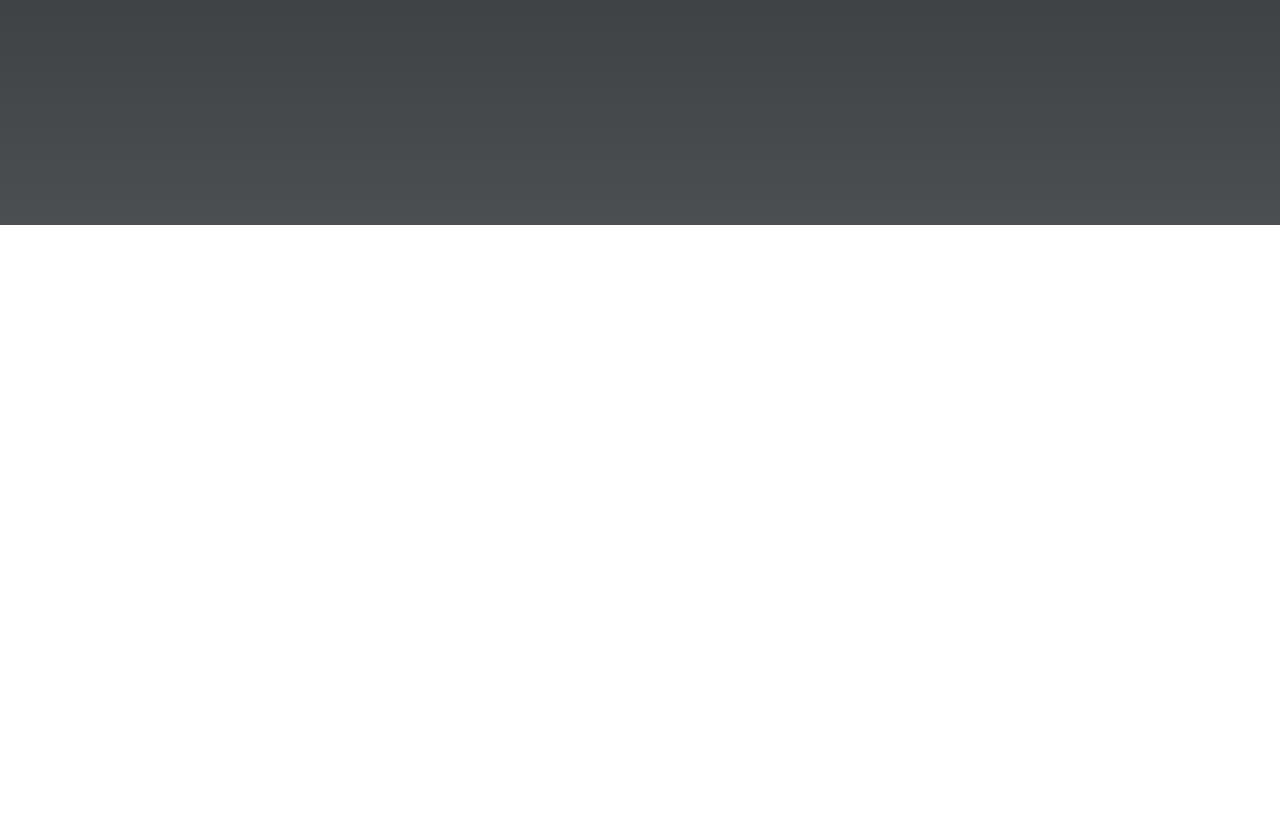
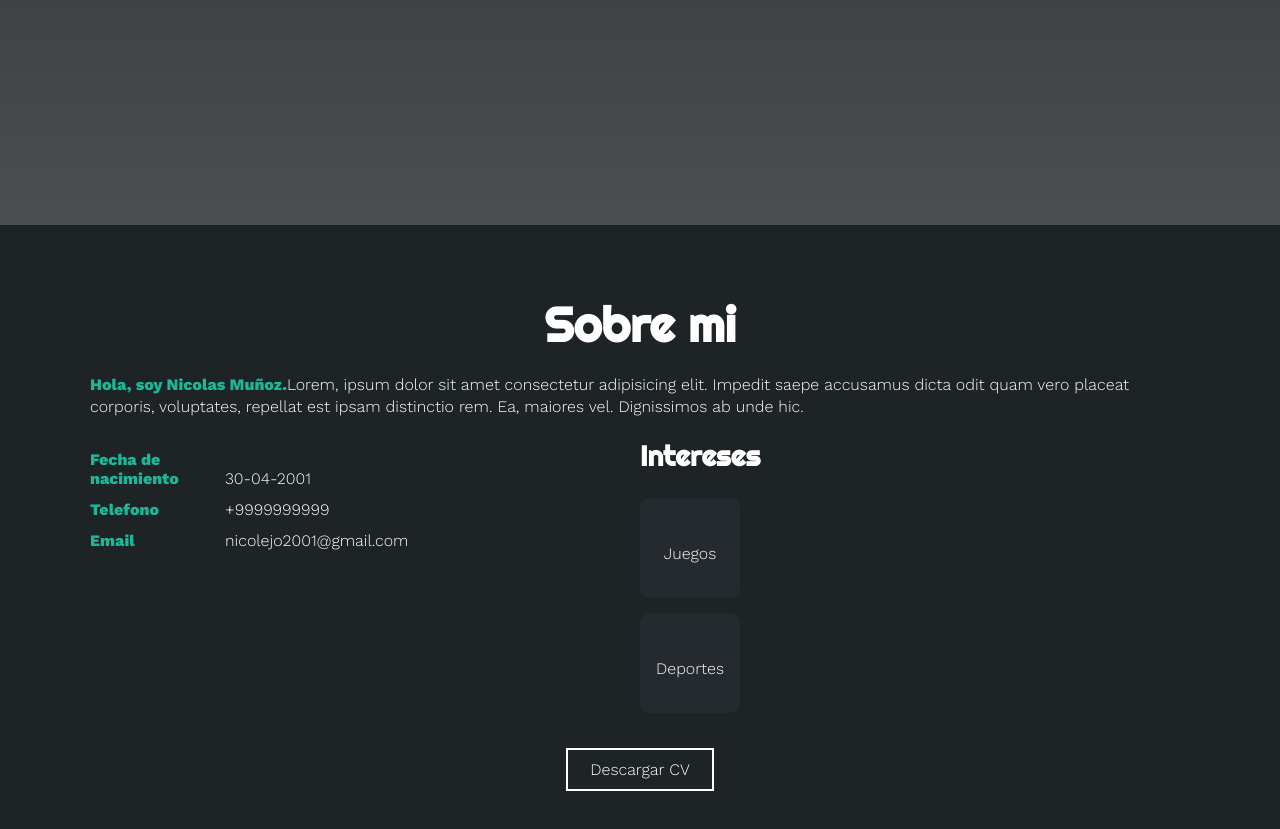
Before and after one commit to thedarkvader321/Portafolio2, a plain HTML site: page index.html in a window 1280 px wide. Shown: the part 575-1404 px from the top of the page. Before the commit the page ends 800 px from the top, so only its background shows below. Drawn offline with nearby package versions, Linux system fonts and the light colour scheme.

Commit message:
sobre mi

```diff
--- a/index.html
+++ b/index.html
@@ -41,5 +41,55 @@
             </div>
         </div>
     </section>
+
+    <!-- Sobre mi -->
+    <section id="sobremi" class="sobremi">
+        <div class="contenido-seccion">
+            <h2>Sobre mi</h2>
+            <p><span>Hola, soy Nicolas Muñoz.</span>Lorem, ipsum dolor sit amet consectetur adipisicing elit.
+                 Impedit saepe accusamus dicta odit quam vero placeat corporis, voluptates,
+                 repellat est ipsam distinctio rem. Ea, maiores vel. Dignissimos ab unde hic.</p>
+
+                 <div class="fila">
+                    <!-- Datos personales -->
+                    <div class="col">
+                        <ul>
+                            <li>
+                                <strong>Fecha de nacimiento</strong>
+                                30-04-2001
+                            </li>
+                            <li>
+                                <strong>Telefono</strong>
+                                +9999999999
+                            </li>
+                            <li>
+                                <strong>Email</strong>
+                                nicolejo2001@gmail.com
+                            </li>
+                        </ul>
+                    </div>
+                    <!-- intereses -->
+                    <div class="col">
+                        <h3>Intereses</h3>
+                        <div class="contenedor-intereses">
+                            <div class="intereses">
+                                <i></i>
+                                <span>Juegos</span>
+                            </div>
+                        </div>
+                        <div class="contenedor-intereses">
+                            <div class="intereses">
+                                <i></i>
+                                <span>Deportes</span>
+                            </div>
+                        </div>
+                    </div>
+                 </div>
+                 <button>
+                    Descargar CV
+                    <span class="overlay"></span>
+                 </button>
+        </div>
+    </section>
 </body>
 </html>
--- a/styles.css
+++ b/styles.css
@@ -125,3 +125,127 @@ html{
     background-color: #1CB698;
 
 }
+
+/*Seccion sobre mi*/
+
+.sobremi{
+    background-color: #1e2326;
+    color: #fff;
+    padding: 50px 20px;
+
+}
+
+.sobremi .contenido-seccion{
+    max-width: 1100px;
+    margin: auto;
+}
+
+.sobremi h2{
+    font-size: 48px;
+    font-family: 'Righteous';
+    text-align: center;
+    padding: 20px 0;
+}
+
+.sobremi .contenido-seccion p{
+    font: 18px;
+    line-height: 22px;
+    margin-bottom: 20px;
+}
+
+.sobremi .contenido-seccion p span{
+    color: #1CB698;
+    font-weight: bold;
+}
+
+.sobremi .fila{
+    display: flex;
+}
+
+.sobremi .fila .col{
+    width: 50%;
+}
+
+.sobremi .fila .col h3{
+    font-size: 28px;
+    font-family: 'Righteous';
+    margin-bottom: 25px;
+}
+
+.sobremi .fila .col ul{
+    list-style: none;
+}
+
+.sobremi .fila .col ul li{
+    margin: 12px 0;
+}
+
+.sobremi .fila .col ul li strong{
+    display: inline-block;
+    color: #1CB698;
+    width: 130px;
+}
+
+.sobremi .fila .col ul li span{
+    background-color: #1CB698;
+    padding: 3px;
+    font-weight: bold;
+    border-radius: 5px;
+}
+
+.sobremi .fila .col .contenedor-intereses{
+    display: flex;
+    flex-wrap: wrap;
+}
+
+.sobremi .fila .col .contenedor-intereses .intereses{
+    width: 100px;
+    height: 100px;
+    background-color: #252A2E;
+    border-radius: 10px;
+    margin: 0 15px 15px 0;
+    display: flex;
+    flex-direction: column;
+    align-items: center;
+    justify-content: center;
+    transition: .3s;
+}
+
+
+.sobremi .fila .col .contenedor-intereses .intereses:hover{
+    background-color: #1CB698;
+}
+
+.sobremi .fila .col .contenedor-intereses .intereses i {
+    font-size: 30px;
+    margin-bottom: 10px;
+}
+
+.sobremi button{
+    cursor: pointer;
+    background-color: transparent;
+    border: 2px solid #fff;
+    width: fit-content;
+    display: block;
+    margin: 20px auto;
+    padding: 10px 22px;
+    font-size: 16px;
+    color: #fff;
+    position: relative;
+    z-index: 10;
+}
+
+.sobremi button .overlay{
+    position: absolute;
+    top: 0;
+    left: 0;
+    width: 0;
+    height: 100%;
+    background-color: #1CB698;
+    z-index: -1;
+    transition: 1s;
+}
+
+.sobremi button:hover .overlay{
+    width: 100%;
+}
```
